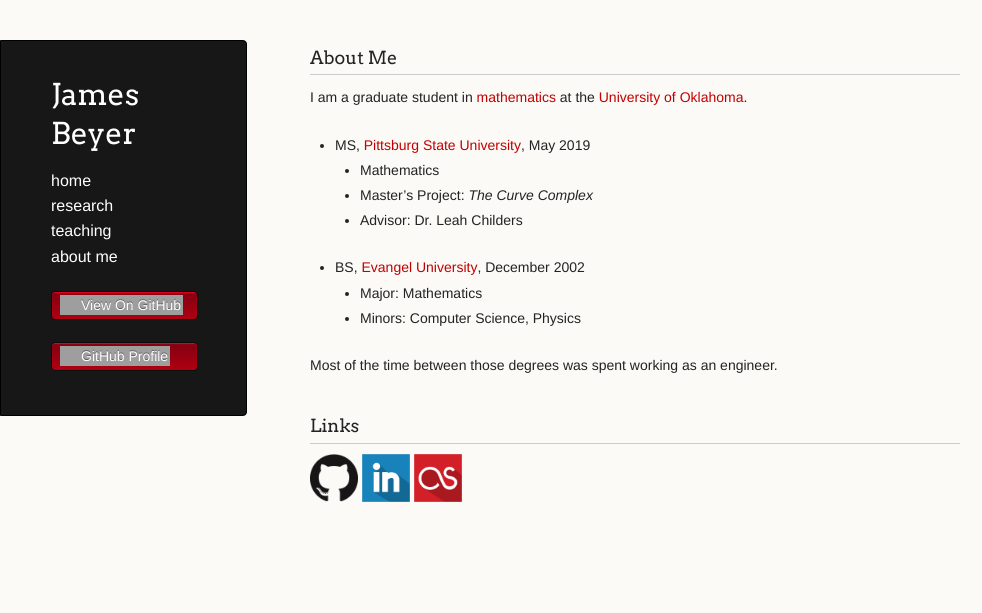
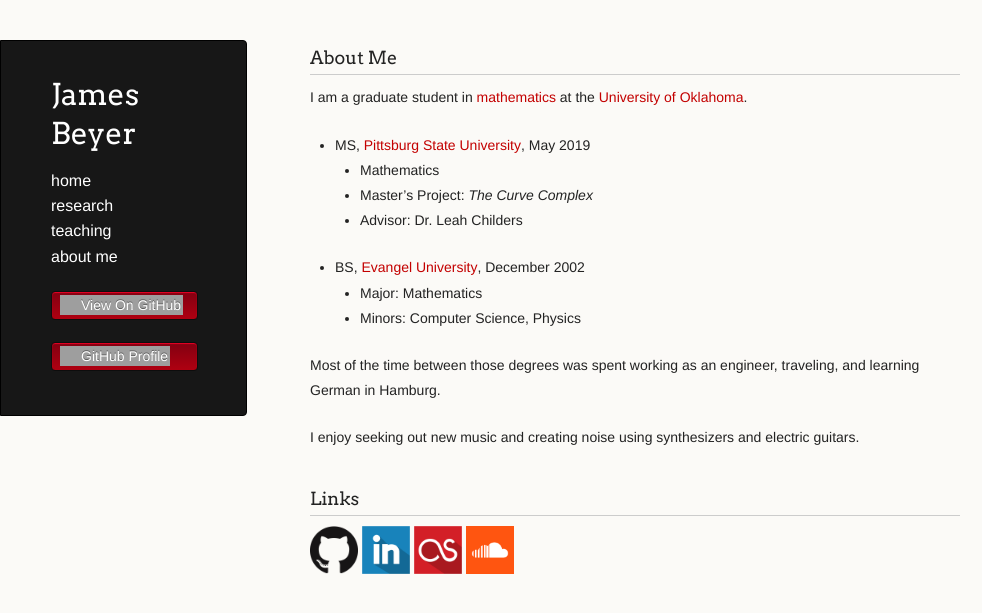
Before and after one commit to jebeyer/jebeyer.github.io, a Jekyll site: the page built from about.md, in a window 1280 px wide, cut to the strip 0-613 px from the top of the page. Shown: the whole strip, without its empty margins (0-982 px from the left). Built offline with Jekyll 4.4.1, drawn with Linux system fonts in a browser that asks for light colours; a script that is not in the unit is left out; our own code applies the rules of GitHub Pages for plain Markdown files; grey boxes are pictures that could not be loaded.

Commit message:
added soundcloud link

```diff
--- a/about.md
+++ b/about.md
@@ -15,10 +15,13 @@ I am a graduate student in [mathematics](http://math.ou.edu/) at the [University
     * Major: Mathematics
     * Minors: Computer Science, Physics
 
-Most of the time between those degrees was spent working as an engineer.
+Most of the time between those degrees was spent working as an engineer, traveling, and learning German in Hamburg.
+
+I enjoy seeking out new music and creating noise using synthesizers and electric guitars.
 
 ### Links
 
 <a href="https://github.com/jebeyer"><img src="./assets/GitHub-Mark-120px-plus.png" alt="GitHub" width="48"/></a>
 <a href="https://www.linkedin.com/in/james-beyer-72558767"><img src="./assets/linkedin-icon-512.png" alt="LinkedIn" width="48"/></a>
 <a href="https://www.last.fm/user/blahquaker"><img src="./assets/lastfm-icon-512.png" alt="Last.fm" width="48"/></a>
+<a href="https://soundcloud.com/whistlingkitty"><img src="./assets/soundcloud-icon.png" alt="Last.fm" width="48"/></a>
```
Also changed, not shown: assets/soundcloud-icon.png (added).
